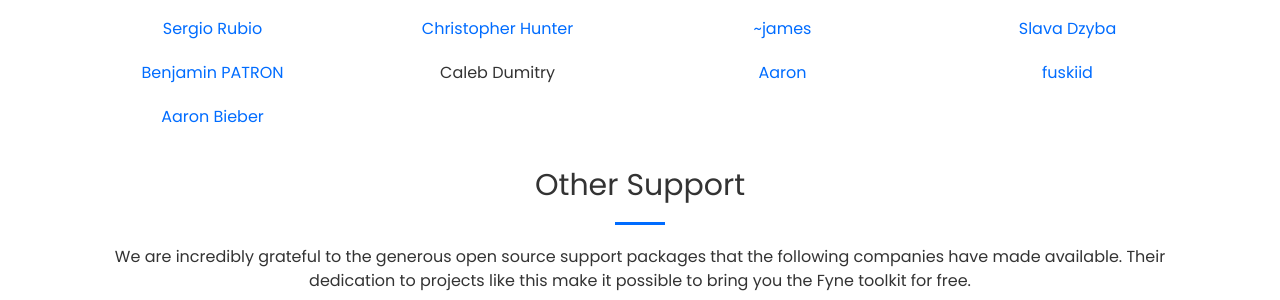
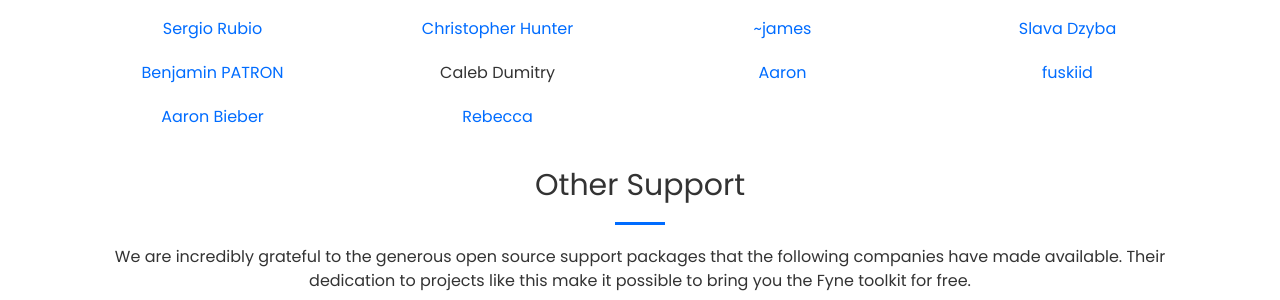
Before and after one commit to fyne-io/fyne-io.github.io, a Jekyll site: the page built from sponsor/index.md, in a window 1280 px wide and 900 px high, scrolled down 1180 px. Shown: the part 155-455 px from the top of the window. Built offline with Jekyll 4.4.1, drawn with Linux system fonts in a browser that asks for light colours.

Commit message:
Thanks Rebecca

```diff
--- a/sponsor/index.md
+++ b/sponsor/index.md
@@ -177,6 +177,7 @@
 [Aaron Bieber](https://github.com/qbit)
 </div>
 <div class="col-lg-3 text-center" markdown="1">
+[Rebecca](https://github.com/berkeleynerd)
 </div>
 <div class="col-lg-3 text-center" markdown="1">
 </div>
```
